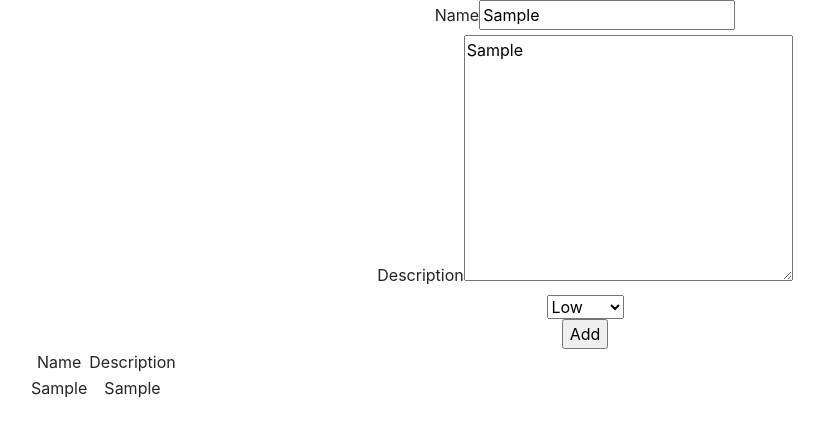
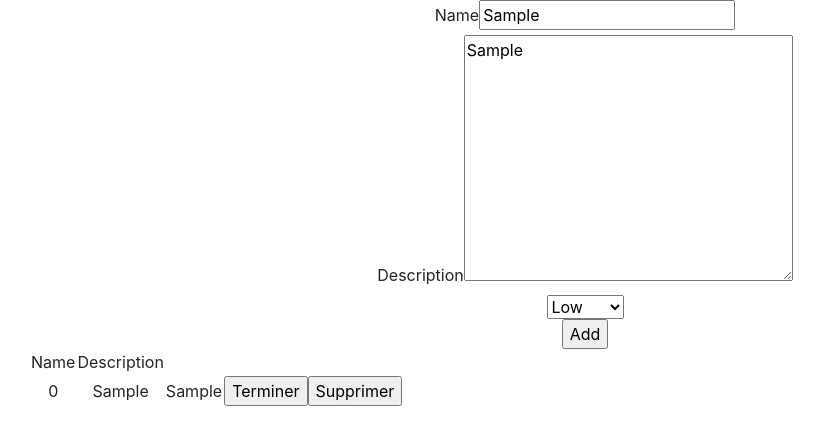
Before and after one commit to phil-form/TbReact, a React (Create React App) app in the folder src/exercice/David/app/: page / in a window 1280 px wide. Both pictures are taken after typing "Sample", "Sample" into the empty fields and a click on the input "Add". Shown: the top 444 px of the page, without its empty margins (55-879 px from the left). Built offline with nearby package versions, Linux system fonts and the light colour scheme.

Commit message:
failed ex5

```diff
--- a/src/exercice/David/app/src/exercice5/components/todo.jsx
+++ b/src/exercice/David/app/src/exercice5/components/todo.jsx
@@ -9,10 +9,16 @@ const Todo = (props) => {
         setTasks([...tasks, task]);
     };
 
+    const updateTask = (task) => {
+        let cpy = [...tasks];
+        cpy[task.id] = task;
+        setTasks(cpy);
+    };
+
     return (
         <div className="container">
             <TodoForm onMyEvent={addTask}/>
-            <TodoList tasks={tasks}/>
+            <TodoList tasks={tasks} onEvent={updateTask}/>
         </div>
     );
 };
--- /dev/null
+++ b/src/exercice/David/app/src/exercice5/components/todo.module.css
@@ -0,0 +1,7 @@
+.done {
+    background-color: lightgreen;
+}
+
+.pending {
+    background-color: lightcoral;
+}
--- a/src/exercice/David/app/src/exercice5/components/todo_form.jsx
+++ b/src/exercice/David/app/src/exercice5/components/todo_form.jsx
@@ -1,7 +1,7 @@
 import { useState } from "react";
 
 const TodoForm = (props)  => {
-    const [task, setTask] = useState({name: "", description: "", priority: "Low"});
+    const [task, setTask] = useState({name: "", description: "", priority: "Low", done: false});
 
     const changeHandle = (event) => {
         const { name, value} = event.target;
@@ -14,7 +14,6 @@ const TodoForm = (props)  => {
 
     const submitHandle = (event) => {
         event.preventDefault();
-        console.log();
         props.onMyEvent(task);
     };
 
--- a/src/exercice/David/app/src/exercice5/components/todo_list.jsx
+++ b/src/exercice/David/app/src/exercice5/components/todo_list.jsx
@@ -1,8 +1,13 @@
-
-const TodoList = ({tasks}) => {
-    let id = 1;
-    const tasksJSX = tasks.map(
-        t => <TasksTableRow key={id++} {...t}/>
+import style from "./todo.module.css"
+const TodoList = (props) => {
+    const  handle = (e) =>  {
+        e.done = !e.done;
+        e.classname = e.done ? style.done : style.pending
+        props.onEvent(e);
+    };
+    let id = 0;
+    const tasksJSX = props.tasks.map(
+        t => <TasksTableRow key={id++} id={id} {...t} onEvent={handle}/>
     );
 
     return  (
@@ -22,12 +27,23 @@ const TodoList = ({tasks}) => {
     );
 };
 
-const TasksTableRow = ({name, description, priority}) => {
+const TasksTableRow = (props) => {
+    const switchTask = (e) => {
+        props.onEvent({...props});
+    };
+
     return (
-        <tr>
-            <td>{name}</td>
-            <td>{description}</td>
-            <td hidden>{priority}</td>
+    <tr>
+            <td>{props.id}</td>
+            <td>{props.name}</td>
+            <td>{props.description}</td>
+            <td hidden>{props.priority}</td>
+            <td>
+                <form action="">
+                    <input type="button" value="Terminer" state="pending" onClick={switchTask}/>
+                    <input type="button" value="Supprimer" />
+                </form>
+            </td>
         </tr>
     );
 };
```
